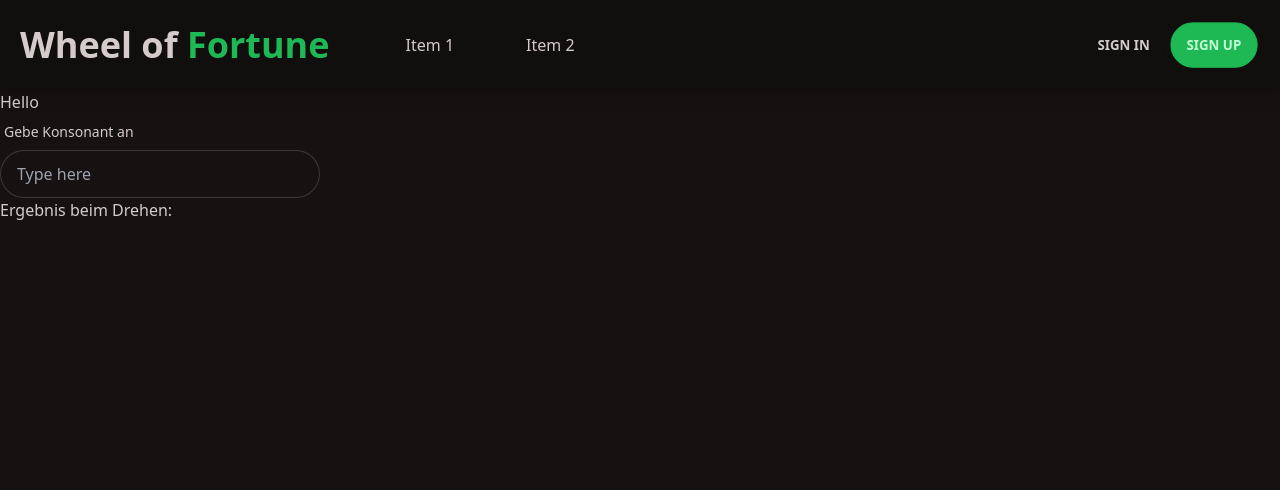
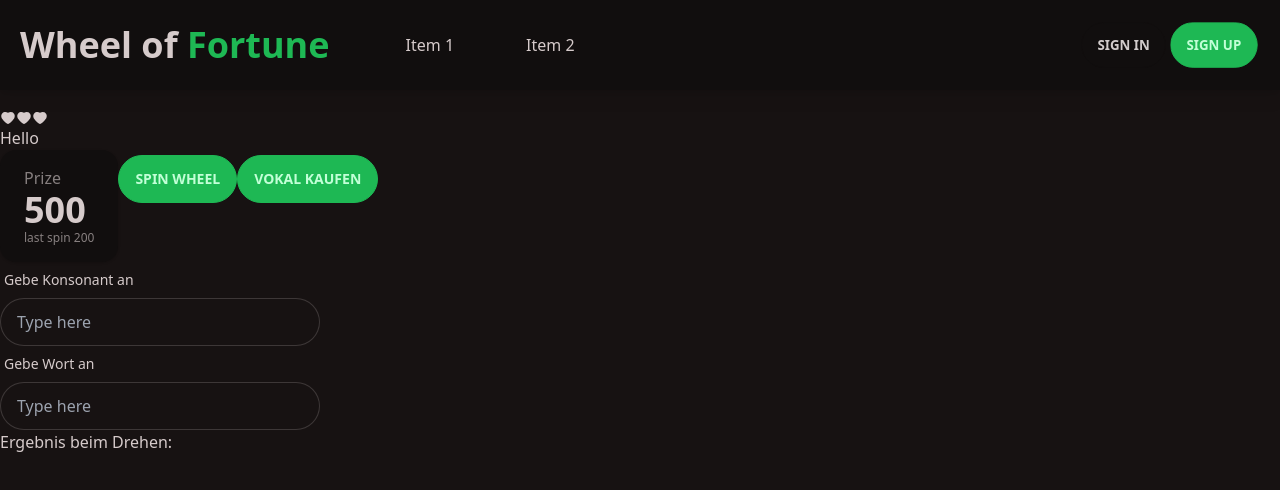
Before and after one commit to JHartmann-ims/HartmannJulian_LB151, a React (Vite) app in the folder Gluecksrad_M151/: page / in a window 1280 px wide. Shown: the top 490 px of the page. Built offline with nearby package versions, Linux system fonts and the light colour scheme.

Commit message:
content created

```diff
--- a/Gluecksrad_M151/src/components/Content.jsx
+++ b/Gluecksrad_M151/src/components/Content.jsx
@@ -1,10 +1,27 @@
 import React from "react";
 import shoes from "../assets/shoes.jpg";
+
+import { AiFillHeart } from "react-icons/ai"
 
 const Content = () => {
   return (
     <div className="w-full h-screen pt-[90px]">
+      <div className="pt-5">
+        <div className="flex">
+          <AiFillHeart />
+          <AiFillHeart />
+          <AiFillHeart className="" />
+        </div>
         <h1>Hello</h1>
+        <div className="stats shadow bg-neutral">
+          <div className="stat">
+            <div className="stat-title">Prize</div>
+            <div className="stat-value">500</div>
+            <div className="stat-desc">last spin 200</div>
+          </div>
+        </div>
+        <button className="btn btn-primary">spin wheel</button>
+        <button className="btn btn-primary">Vokal kaufen</button>
         <div className="form-control w-full max-w-xs">
           <label className="label">
             <span className="label-text">Gebe Konsonant an</span>
@@ -15,7 +32,18 @@ const Content = () => {
             className="input input-bordered w-full max-w-xs"
           />
         </div>
+        <div className="form-control w-full max-w-xs">
+          <label className="label">
+            <span className="label-text">Gebe Wort an</span>
+          </label>
+          <input
+            type="text"
+            placeholder="Type here"
+            className="input input-bordered w-full max-w-xs"
+          />
+        </div>
         <p>Ergebnis beim Drehen: </p>
+      </div>
     </div>
   );
 };
```
Lines whose indentation alone changed are shown as unchanged.
